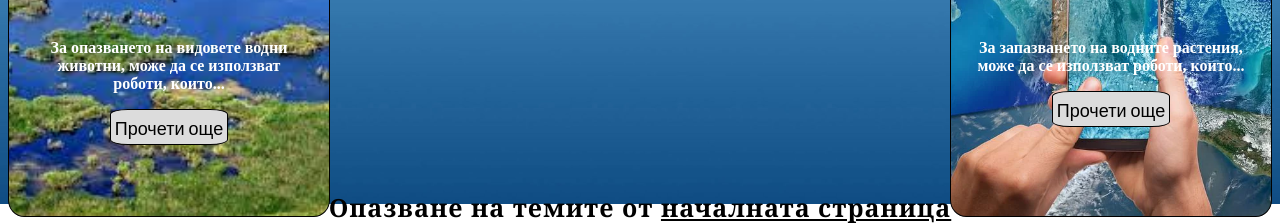
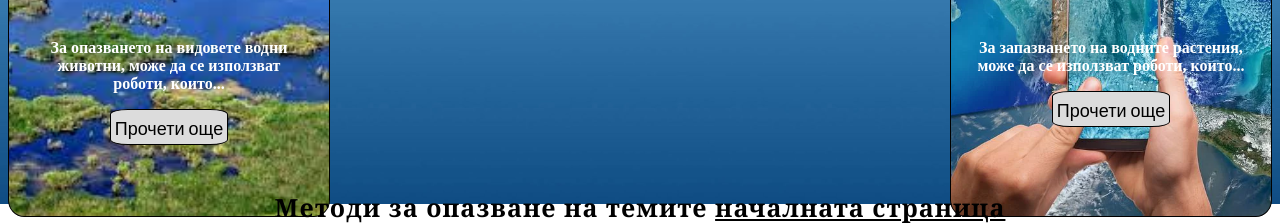
Before and after one commit to BozhidarBoyadzhiev/Technocrats, a plain HTML site: page Site/solutions.html in a window 1280 px wide. Shown: the part 596-820 px from the top of the page. Drawn offline with nearby package versions, Linux system fonts and the light colour scheme; a web font is replaced by a local one.

Commit message:
Update solutions.html

```diff
--- a/Site/solutions.html
+++ b/Site/solutions.html
@@ -49,7 +49,7 @@
 		</div>
 
 		<div class="middle-text-block">
-			<h1 class="centered-text">Опазване на темите от <a href="index.html">началната страница</a></h1>
+			<h1 class="centered-text">Методи за опазване на темите <a href="index.html">началната страница</a></h1>
 		</div>
 
 		<div class="right-side">
```
